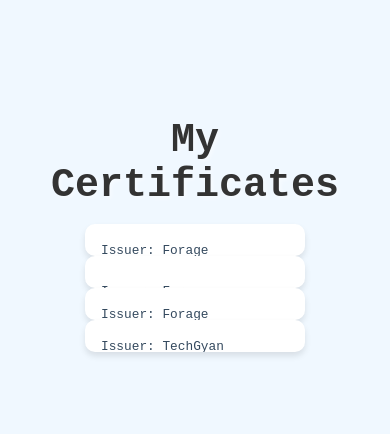
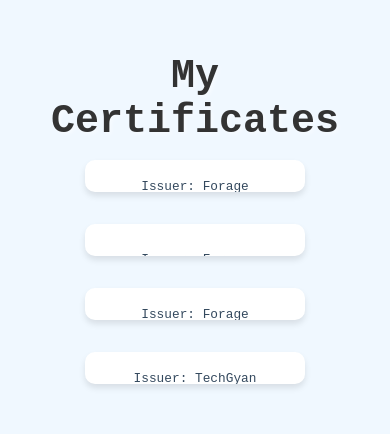
Before and after one commit to Anonymous21-03/Portfolio-showcase-shenanigans, a React (Create React App) app in the folder portfolio/: page / in a window 390 px wide. Shown: the part 3579-4013 px from the top of the page. Built offline with nearby package versions, Linux system fonts and the light colour scheme.

Commit message:
responsive

```diff
--- a/portfolio/src/Pages/Certificates.css
+++ b/portfolio/src/Pages/Certificates.css
@@ -22,6 +22,7 @@ h2 {
     flex-wrap: wrap;
     gap: 2rem;
     max-width: 1200px;
+    justify-content: center;
 }
 
 .cert-card {
@@ -32,6 +33,10 @@ h2 {
     opacity: 0;
     transform: translateX(-100px);
     transition: opacity 0.5s ease, transform 0.5s ease;
+    display: flex;
+    flex-direction: column;
+    align-items: center;
+    justify-content: center;
 }
 
 .cert-card.right {
@@ -62,26 +67,23 @@ h2 {
     backface-visibility: hidden;
     border-radius: 10px;
     box-shadow: 0 4px 6px rgba(0, 0, 0, 0.1);
+    display: flex;
+    flex-direction: column;
+    justify-content: center;
+    align-items: center;
+    text-align: center;
+    padding: 1rem;
+    box-sizing: border-box;
+    overflow: hidden;
 }
 
 .cert-card-front {
     background-color: #ffffff;
-    padding: 1.5rem;
-    display: flex;
-    flex-direction: column;
-    justify-content: center;
-    overflow: hidden;
-    text-overflow: ellipsis;
 }
 
 .cert-card-back {
     background-color: #ffffff;
     transform: rotateY(180deg);
-    display: flex;
-    align-items: center;
-    justify-content: center;
-    overflow: hidden;
-    padding: 10px;
 }
 
 .cert-card-back img {
@@ -108,19 +110,14 @@ h2 {
     .cert-card {
         width: calc(50% - 2rem);
         min-width: 220px;
-        height: 300px;
+        height: auto;
     }
 }
 
 @media screen and (max-width: 768px) {
-    .cert-grid {
-        flex-direction: column;
-        align-items: center;
-    }
-
     .cert-card {
-        width: 80%;
-        max-width: 320px;
+        width: calc(50% - 2rem);
+        min-width: 220px;
         height: auto;
     }
 }
@@ -130,10 +127,16 @@ h2 {
         font-size: 2rem;
     }
 
+    .cert-grid {
+        flex-direction: column;
+        align-items: center;
+    }
+
     .cert-card {
         width: 90%;
         max-width: none;
         height: auto;
+        margin-bottom: 2rem;
     }
 
     .cert-card-front, .cert-card-back {
--- a/portfolio/src/Pages/Home.css
+++ b/portfolio/src/Pages/Home.css
@@ -183,7 +183,7 @@
 
 .card-instruction {
     position: absolute;
-    bottom: -30%;
+    bottom: -40%;
     left: 50%;
     transform: translateX(-50%);
     font-size: 14px;
--- a/portfolio/src/Pages/Home.js
+++ b/portfolio/src/Pages/Home.js
@@ -1,7 +1,7 @@
 import React, { useState, useEffect, useCallback, useMemo } from 'react'
 import './Home.css'
 
-const SWIPE_THRESHOLD = 100
+const SWIPE_THRESHOLD = 50
 const CARD_COUNT = 5
 const MAX_RADIUS = 200
 
```
Also changed, not shown: portfolio/src/Pages/Certificates.js (+9 -9 lines).
